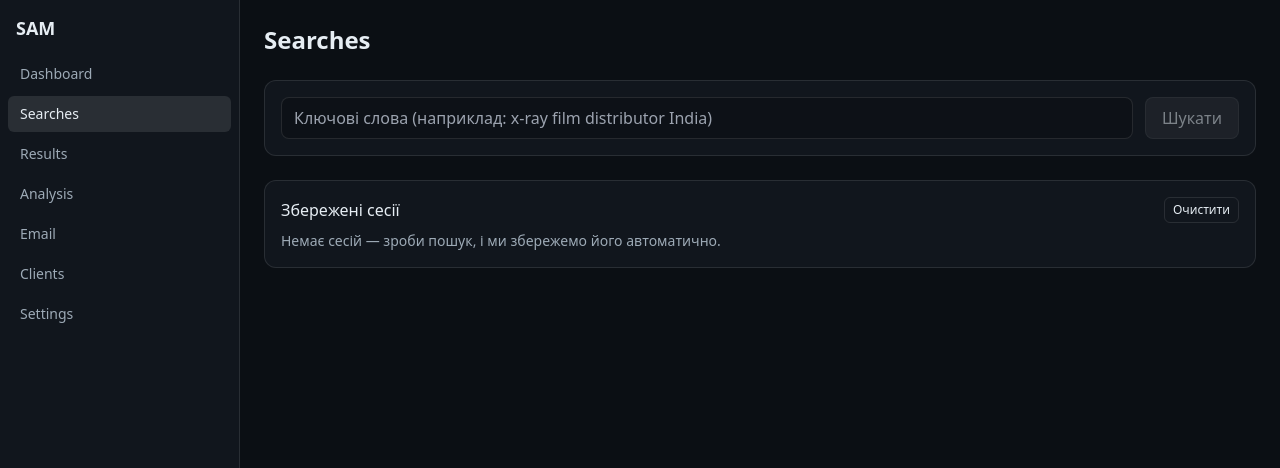
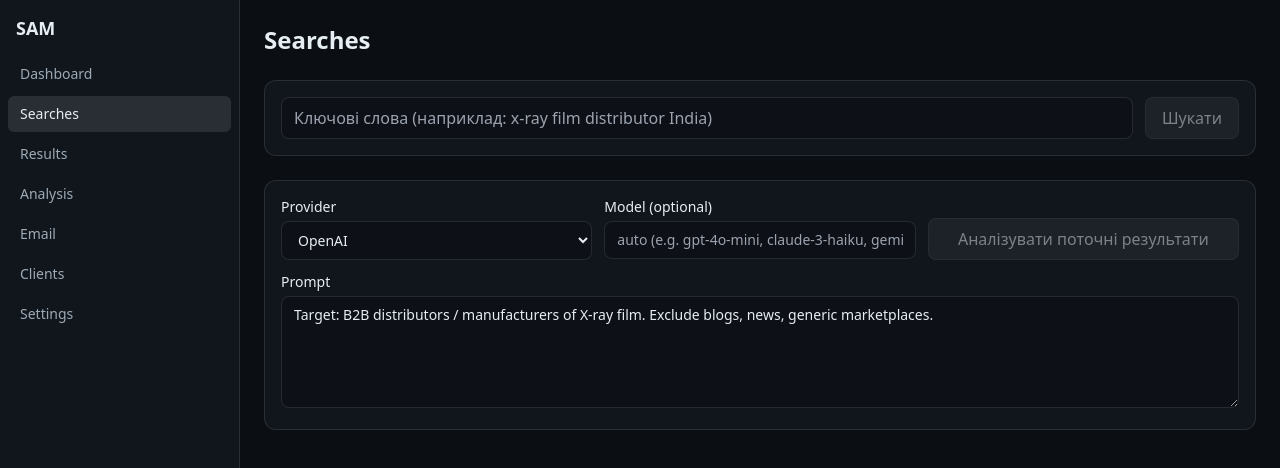
Before and after one commit to Oleh-seacrh/SAM, a Next.js app: page /searches in a window 1280 px wide. Shown: the top 468 px of the page. Built offline with nearby package versions, Linux system fonts and the light colour scheme.

Commit message:
Update page.tsx

```diff
--- a/app/searches/page.tsx
+++ b/app/searches/page.tsx
@@ -2,15 +2,19 @@
 
 import { useEffect, useMemo, useState } from "react";
 import { useCRM } from "@/hooks/use-crm";
-import { useSessions, SearchSession, SavedItem } from "@/hooks/use-sessions";
+import { useSessions, SavedItem } from "@/hooks/use-sessions";
 import { canonicalHomepage, getDomain } from "@/lib/domain";
 import { Modal } from "@/components/ui/Modal";
+import { Badge } from "@/components/ui/Badge";
 
 type SearchItem = { title: string; link: string; displayLink: string; snippet?: string; homepage?: string; };
 type SearchResponse = {
   q: string; num: number; start: number; nextStart: number | null; prevStart: number | null;
   totalResults: number; items: SearchItem[];
 };
+
+type Score = { label: "good" | "maybe" | "bad"; confidence?: number; reasons?: string[]; tags?: string[] };
+type ScoresByDomain = Record<string, Score>;
 
 export default function Page() {
   const [q, setQ] = useState("");
@@ -23,7 +27,14 @@ export default function Page() {
   const { add: addCRM, existsDomain } = useCRM();
   const { sessions, add: addSession, remove: removeSession, clear: clearSessions } = useSessions();
 
-  // history для кнопок
+  // LLM UI state
+  const [provider, setProvider] = useState<"openai" | "anthropic" | "gemini">("openai");
+  const [model, setModel] = useState<string>("");
+  const [prompt, setPrompt] = useState<string>("Target: B2B distributors / manufacturers of X-ray film. Exclude blogs, news, generic marketplaces.");
+  const [scoring, setScoring] = useState(false);
+  const [scores, setScores] = useState<ScoresByDomain>({});
+
+  // history для швидких кнопок
   const [history, setHistory] = useState<string[]>([]);
   useEffect(() => { if (data?.q) setHistory(p => (p[0] === data.q ? p : [data.q, ...p].slice(0,10))); }, [data?.q]);
 
@@ -36,32 +47,46 @@ export default function Page() {
       const j = await r.json();
       if (!r.ok) throw new Error(j?.error || "Search failed");
       setData(j as SearchResponse);
+      setScores({}); // скидати минулі оцінки при новому пошуку
 
-      // ✅ автозбереження сесії
+      // автосесія
       const savedItems: SavedItem[] = (j.items ?? []).map((it: any) => {
         const homepage = canonicalHomepage(it.homepage ?? it.link);
-        return {
-          title: it.title,
-          link: it.link,
-          displayLink: it.displayLink,
-          snippet: it.snippet,
-          homepage,
-          domain: getDomain(homepage),
-        };
+        return { title: it.title, link: it.link, displayLink: it.displayLink, snippet: it.snippet, homepage, domain: getDomain(homepage) };
       });
-      addSession({
-        q: j.q, num: j.num, start: j.start,
-        totalResults: j.totalResults || 0,
-        items: savedItems
-      });
+      addSession({ q: j.q, num: j.num, start: j.start, totalResults: j.totalResults || 0, items: savedItems });
+
       if (nextStart !== undefined) setStart(nextStart);
     } catch(e:any){ setErr(e.message || "Search failed"); } finally { setLoading(false); }
+  }
+
+  async function analyze() {
+    if (!data?.items?.length) return;
+    setScoring(true); setErr(null);
+    try {
+      const items = data.items.map((it) => {
+        const homepage = canonicalHomepage(it.homepage ?? it.link);
+        return { title: it.title, snippet: it.snippet, homepage, domain: getDomain(homepage) };
+      });
+      const r = await fetch("/api/score", {
+        method: "POST",
+        headers: { "content-type": "application/json" },
+        body: JSON.stringify({ provider, model: model || undefined, prompt, items }),
+      });
+      const j = await r.json();
+      if (!r.ok) throw new Error(j?.error || "Scoring failed");
+      setScores(j.scores || {});
+    } catch (e: any) {
+      setErr(e.message || "Scoring failed");
+    } finally {
+      setScoring(false);
+    }
   }
 
   const canPrev = useMemo(()=>!!data?.prevStart,[data?.prevStart]);
   const canNext = useMemo(()=>!!data?.nextStart,[data?.nextStart]);
 
-  // modal для додавання в CRM (як було)
+  // модал додавання в CRM (скорочена версія)
   const [open, setOpen] = useState(false);
   const [draft, setDraft] = useState<any>({});
   function openAddModal(it: SearchItem) {
@@ -93,7 +118,6 @@ export default function Page() {
           </button>
         </form>
 
-        {/* останні запити */}
         {history.length>0 && (
           <div className="mt-3 text-sm text-[var(--muted)]">
             <div className="mb-1">Останні запити:</div>
@@ -107,49 +131,45 @@ export default function Page() {
         )}
       </div>
 
-      {/* список збережених сесій */}
+      {/* панель AI */}
       <div className="rounded-xl bg-[var(--card)] p-4 border border-white/10">
-        <div className="flex items-center justify-between mb-2">
-          <div className="font-medium">Збережені сесії</div>
-          <button onClick={clearSessions} className="text-xs rounded-md px-2 py-1 border border-white/10 hover:bg-white/10">
-            Очистити
-          </button>
+        <div className="grid grid-cols-1 md:grid-cols-3 gap-3">
+          <label className="text-sm">
+            <span className="mb-1 inline-block">Provider</span>
+            <select className="w-full rounded-lg bg-black/20 border border-white/10 px-3 py-2"
+                    value={provider} onChange={(e)=>setProvider(e.target.value as any)}>
+              <option value="openai">OpenAI</option>
+              <option value="anthropic">Anthropic</option>
+              <option value="gemini">Gemini</option>
+            </select>
+          </label>
+          <label className="text-sm">
+            <span className="mb-1 inline-block">Model (optional)</span>
+            <input className="w-full rounded-lg bg-black/20 border border-white/10 px-3 py-2"
+                   placeholder="auto (e.g. gpt-4o-mini, claude-3-haiku, gemini-1.5-flash)"
+                   value={model} onChange={(e)=>setModel(e.target.value)} />
+          </label>
+          <div className="flex items-end">
+            <button
+              onClick={analyze}
+              disabled={!data?.items?.length || scoring}
+              className="w-full rounded-lg px-4 py-2 bg-white/10 hover:bg-white/20 border border-white/10 disabled:opacity-50"
+            >
+              {scoring ? "Аналізую…" : "Аналізувати поточні результати"}
+            </button>
+          </div>
         </div>
-        {sessions.length === 0 ? (
-          <div className="text-sm text-[var(--muted)]">Немає сесій — зроби пошук, і ми збережемо його автоматично.</div>
-        ) : (
-          <ul className="space-y-2">
-            {sessions.map(s => (
-              <li key={s.id} className="flex items-center justify-between gap-3 border border-white/10 rounded-md px-3 py-2">
-                <div className="truncate">
-                  <div className="text-sm truncate"><b>{s.q}</b></div>
-                  <div className="text-xs text-[var(--muted)]">
-                    {new Date(s.ts).toLocaleString()} • {s.items.length} items • total {s.totalResults.toLocaleString()}
-                  </div>
-                </div>
-                <div className="shrink-0 flex gap-2">
-                  <button
-                    onClick={() => { setQ(s.q); setStart(s.start || 1); runSearch(s.start || 1); }}
-                    className="rounded-md text-sm px-2 py-1 border border-white/10 hover:bg-white/10"
-                  >
-                    Відкрити
-                  </button>
-                  <button
-                    onClick={() => removeSession(s.id)}
-                    className="rounded-md text-sm px-2 py-1 border border-white/10 hover:bg-white/10"
-                  >
-                    Видалити
-                  </button>
-                </div>
-              </li>
-            ))}
-          </ul>
-        )}
+        <label className="text-sm block mt-3">
+          <span className="mb-1 inline-block">Prompt</span>
+          <textarea className="w-full rounded-lg bg-black/20 border border-white/10 px-3 py-2 h-28"
+                    value={prompt} onChange={(e)=>setPrompt(e.target.value)}
+                    placeholder="Опиши критерії ідеального клієнта…" />
+        </label>
       </div>
 
       {err && <div className="rounded-lg border border-red-400/40 bg-red-500/10 p-3 text-sm">{err}</div>}
 
-      {/* результати поточного пошуку */}
+      {/* результати пошуку + теги */}
       {data && (
         <div className="space-y-3">
           <div className="flex items-center justify-between">
@@ -166,17 +186,23 @@ export default function Page() {
             {data.items.map((it) => {
               const homepage = canonicalHomepage(it.homepage ?? it.link);
               const domain = getDomain(homepage);
+              const score = scores[domain];
               const inCRM = existsDomain(domain);
               return (
                 <li key={it.link} className="rounded-xl bg-[var(--card)] p-4 border border-white/10">
                   <div className="flex items-start justify-between gap-4">
                     <div>
-                      <a href={it.link} target="_blank" rel="noreferrer" className="text-lg font-medium hover:underline">{it.title}</a>
+                      <a href={it.link} target="_blank" rel="noreferrer" className="text-lg font-medium hover:underline">
+                        {it.title}
+                      </a>
                       <div className="text-xs text-[var(--muted)] mt-1">
-                        {it.displayLink} • <a href={homepage} target="_blank" rel="noreferrer" className="hover:underline">{domain}</a>
+                        {it.displayLink} •{" "}
+                        <a href={homepage} target="_blank" rel="noreferrer" className="hover:underline">{domain}</a>
                       </div>
                     </div>
-                    <div className="shrink-0">
+
+                    <div className="shrink-0 flex items-center gap-2">
+                      {score && <Badge tone={score.label}>{score.label.toUpperCase()}</Badge>}
                       {inCRM ? (
                         <span className="text-xs rounded-md px-2 py-1 border border-emerald-500/40 bg-emerald-500/10">В CRM</span>
                       ) : (
@@ -186,6 +212,16 @@ export default function Page() {
                     </div>
                   </div>
                   {it.snippet && <p className="mt-2 text-sm text-[var(--muted)]">{it.snippet}</p>}
+                  {score?.reasons && score.reasons.length > 0 && (
+                    <div className="mt-2 text-xs text-[var(--muted)]">
+                      Причини: {score.reasons.join("; ")}
+                    </div>
+                  )}
+                  {score?.tags && score.tags.length > 0 && (
+                    <div className="mt-1 text-xs opacity-80">
+                      Теги: {score.tags.map((t,i)=><span key={i} className="mr-1">#{t}</span>)}
+                    </div>
+                  )}
                 </li>
               );
             })}
@@ -198,8 +234,6 @@ export default function Page() {
         <h3 className="text-lg font-semibold mb-3">Додати в CRM</h3>
         <div className="grid grid-cols-1 sm:grid-cols-2 gap-3">
           <Field label="Company" value={draft.companyName||""} onChange={v=>setDraft((d:any)=>({...d, companyName:v}))} />
-          <Field label="Country" value={draft.country||""} onChange={v=>setDraft((d:any)=>({...d, country:v}))} />
-          <Field label="Industry" value={draft.industry||""} onChange={v=>setDraft((d:any)=>({...d, industry:v}))} />
           <Field label="Homepage (URL)" value={draft.url||""} onChange={v=>setDraft((d:any)=>({...d, url:v}))} />
           <Field label="Domain" value={draft.domain||""} onChange={v=>setDraft((d:any)=>({...d, domain:v}))} />
           <Select label="Status" value={draft.status || "New"} onChange={v=>setDraft((d:any)=>({...d, status:v}))}
```
